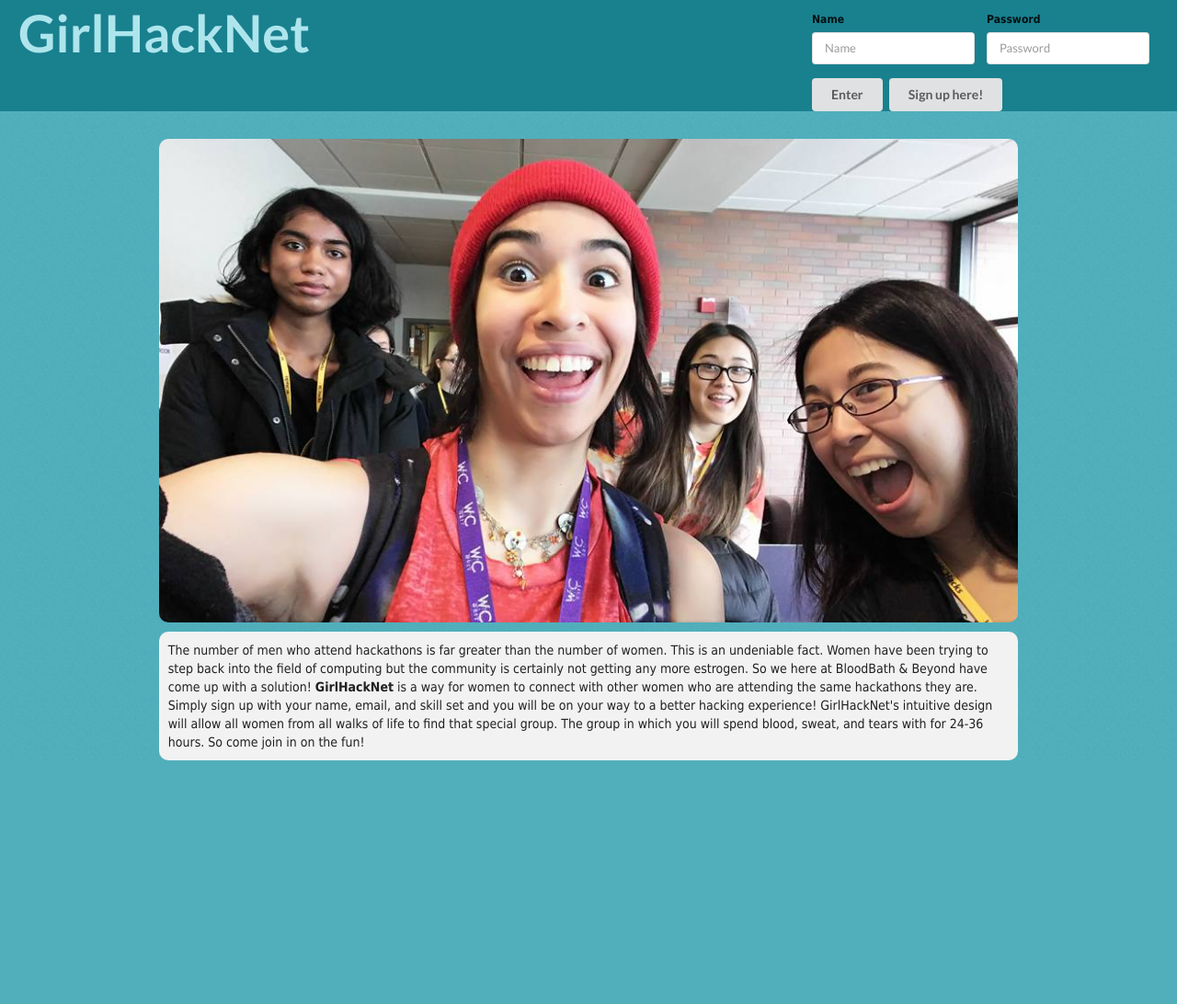
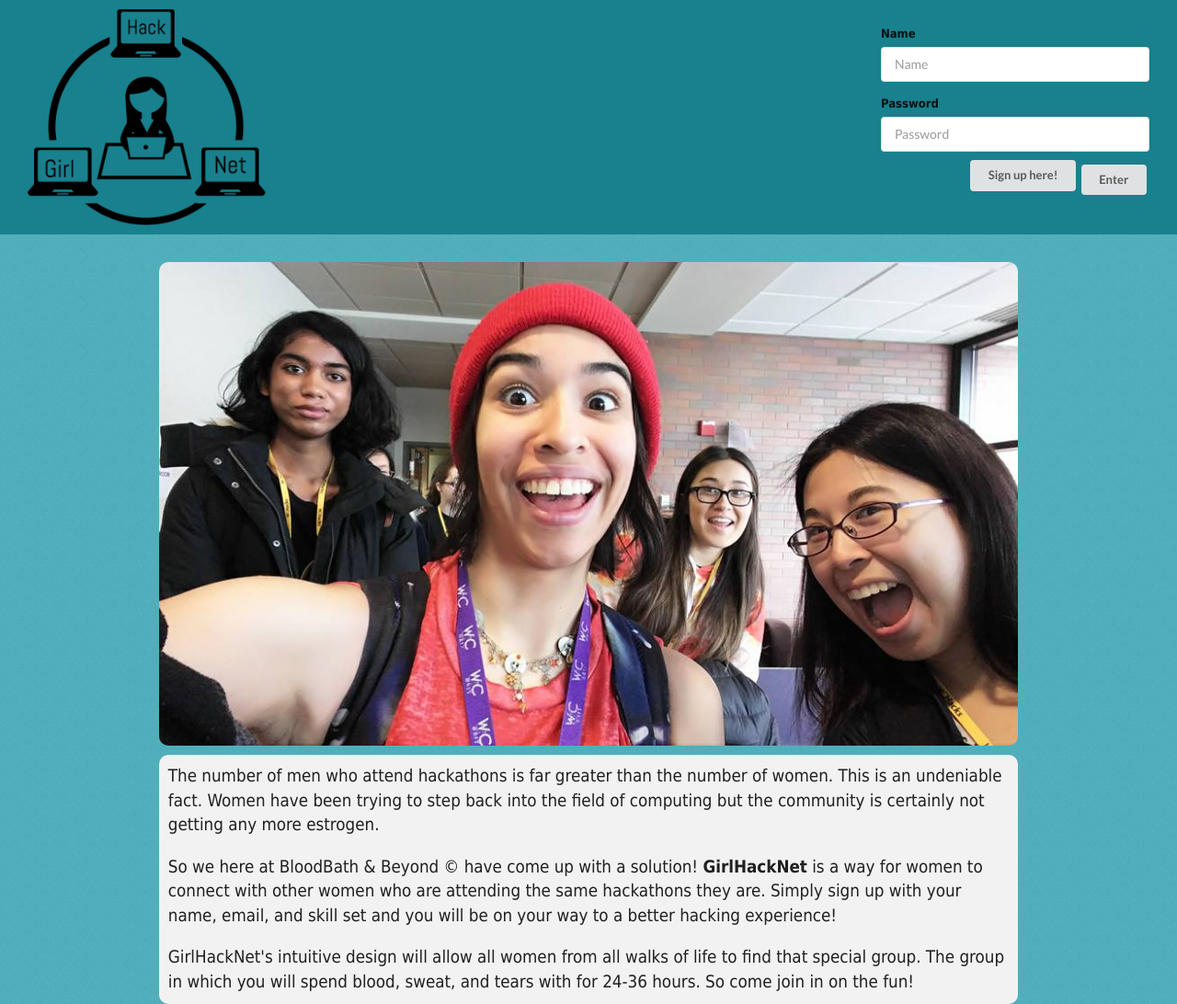
Before and after one commit to TeamBloodBathAndBeyond/GirlHackNet, a PHP site: page /new/index.html in a window 1280 px wide. Shown: the whole page at 92% size. Before the commit the page ends 827 px from the top, so only its background shows below. Run offline with PHP 8.4, Linux system fonts and the light colour scheme.

Commit message:
More stylelizing

```diff
--- a/css/style.css
+++ b/css/style.css
@@ -19,6 +19,9 @@ img{
   margin-top: 30px;
   border-radius: 10px;
 }
+p{
+  font-size: 14pt;
+}
 #signup{
   margin-top: 2px;
 }
@@ -26,34 +29,36 @@ img{
   width:100%;
 }
 #logo{
-  font-size: 4em;
-  color:#AEE5ED;
+  /*font-size: 4em;*/
+  width:22%;
+  /*background-color: #AEE5ED;*/
   margin-left: 20px;
+  margin-top: 0px;
+  padding: 10px;
   /*-webkit-text-stroke: 2px #32929F; */
 }
 #header{
   /*margin-top: -33px;*/
   width:100%;
-  padding-bottom: 35px;
   padding-right:10px;
   background-color: #19808E;
 }
 #logInForm{
-  margin-top:-75px;
+  width:23%;
+  margin-top:-18%;
   float:right;
   display:inline;
   margin-right: 20px;
 }
-/*#signup{
-  margin-top:-5px;
+/*This code is bad and i should feel bad but idk how to fix.*/
+#signup{
   float:right;
-  margin-right: -210px;
-}*/
-/*#logInSubmit{
-  margin-top:10px;
-  margin-right: 120px;
+  margin-right: 100px;
+  margin-top: -6.4%;
+}
+#logInSubmit{
   float:right;
-}*/
+}
 #info{
   width:73%;
   margin: 10px auto;
--- a/index.html
+++ b/index.html
@@ -6,15 +6,16 @@
   <link rel="stylesheet" type="text/css" href="css/semantic.min.css">
   <link rel="stylesheet" type="text/css" href="css/style.css">
   <link rel="icon" href="imgs/miniLogo.jpg" type="image/jpg" sizes="16x16">
+  <!-- <script src="js/semantic.min.js"></script> -->
   <script src="js/popup.js"></script>
-  <script src="js/semantic.min.js"></script>
 </head>
 <body>
   <div id='header'>
-    <!-- <img src='logo.jpg' id='logo' alt='GirlHackNet'> -->
-    <h1 id='logo'>GirlHackNet</h1>
-    <form id='logInForm' class='ui form small'>
-      <div class="fields">
+    <a href='index.html'>
+      <img src='imgs/logo.png' id='logo' alt='GirlHackNet'>
+    </a>
+    <!-- <h1 id='logo'>GirlHackNet</h1> -->
+    <form id='logInForm' class='ui form'>
       <div class="field">
         <label>Name</label>
         <input type="text" placeholder="Name" name='accName'>
@@ -23,11 +24,9 @@
         <label>Password</label>
         <input type="password" placeholder="Password" name='accPassword'>
       </div>
-      </div>
-      <input type='submit' class='ui button' id='logInSubmit' name='logInSubmit' value="Enter">
-      <button class='ui button' tabindex="0" id='signup' onclick='div_show()'>Sign up here!</button>
+      <input type='submit' class='ui button small' id='logInSubmit' name='logInSubmit' value="Enter">
     </form>
-
+    <button class='ui button small' id='signup' onclick='div_show()'>Sign up here!</button>
   </div>
   <div id='main'>
     <div id='pop-up'>
@@ -72,9 +71,14 @@
       <p>
         The number of men who attend hackathons is far greater than the number of women.
         This is an undeniable fact. Women have been trying to step back into the field of computing
-        but the community is certainly not getting any more estrogen. So we here at BloodBath & Beyond have come up with a solution!
+        but the community is certainly not getting any more estrogen.
+      </p>
+      <p>
+        So we here at BloodBath & Beyond © have come up with a solution!
         <strong>GirlHackNet</strong> is a way for women to connect with other women who are attending the same hackathons they are.
         Simply sign up with your name, email, and skill set and you will be on your way to a better hacking experience!
+      </p>
+      <p>
         GirlHackNet's intuitive design will allow all women from all walks of life to find that special group.
         The group in which you will spend blood, sweat, and tears with for 24-36 hours.
         So come join in on the fun!
--- a/js/popup.js
+++ b/js/popup.js
@@ -10,9 +10,10 @@ function check_empty() {
 //Function To Display Popup
 function div_show() {
   document.getElementById('pop-up').style.display = "block";
-  var nodes = document.getElementsByTagName('body')[0].childNodes;
+  console.log('showing');
 }
 //Function to Hide Popup
 function div_hide(){
   document.getElementById('pop-up').style.display = "none";
+  console.log('hiding');
 }
```
Also changed, not shown: imgs/coolGals3.jpg (added), imgs/logo.png (added). Lines whose indentation alone changed are shown as unchanged.
